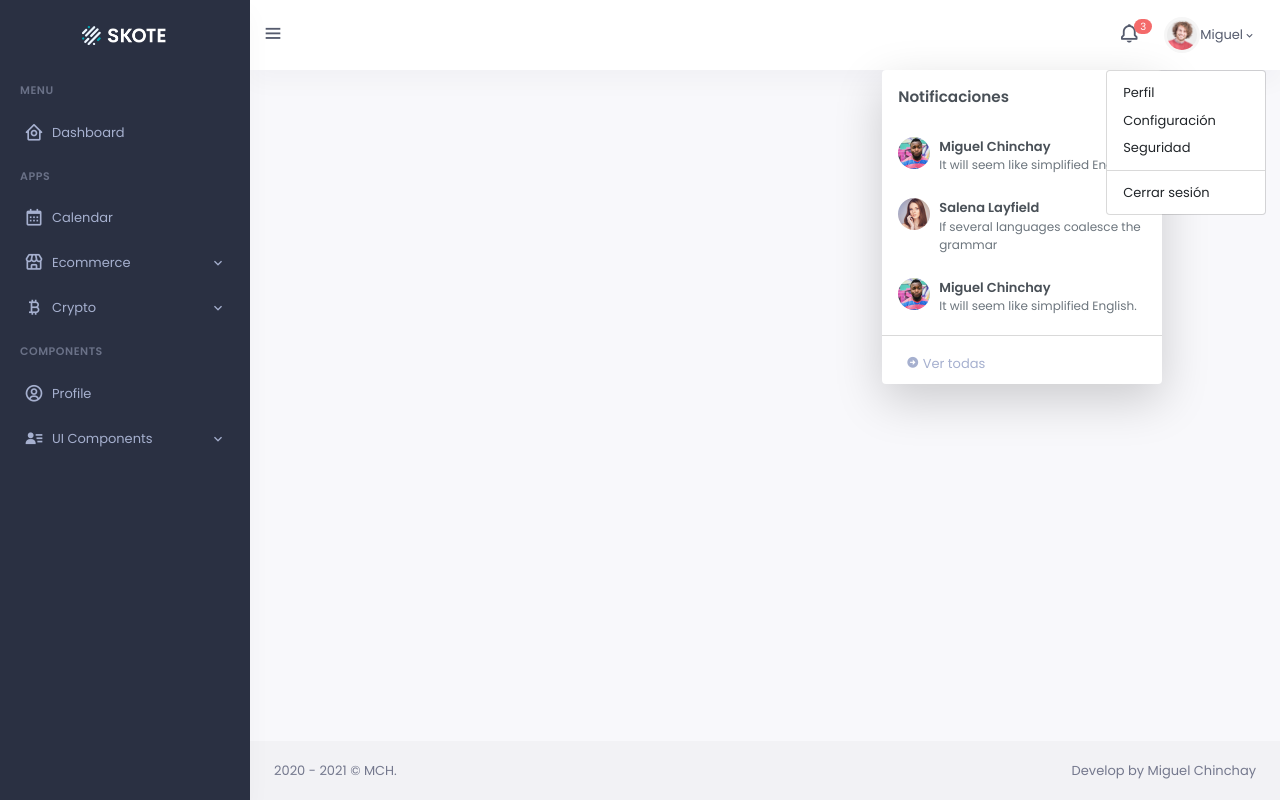
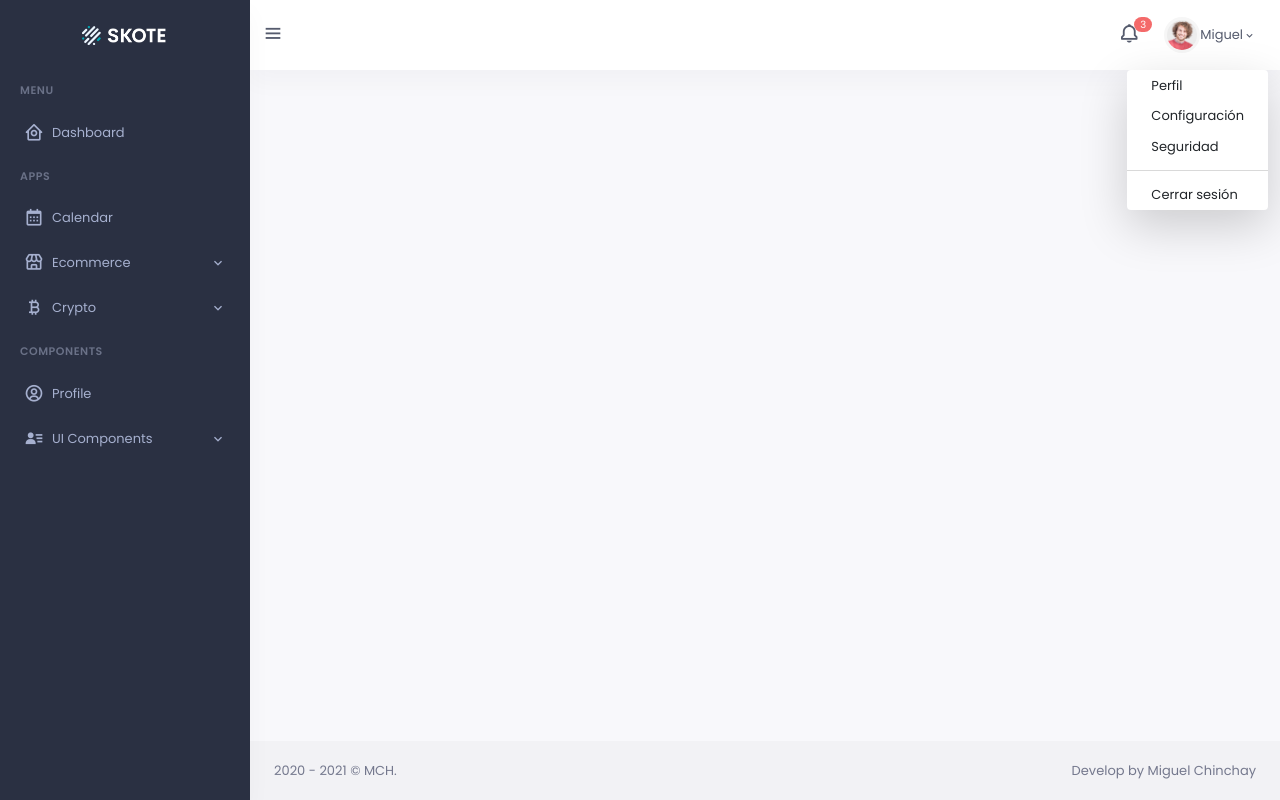
Before and after one commit to MiguDeveloper/sigma-frontend, an Angular app: page / in a window 1280 px wide. Both pictures are taken after a click on the button "Miguel". Built offline with nearby package versions, Linux system fonts and the light colour scheme.

Commit message:
feat(dropdown) navbar listo submenu

```diff
--- /dev/null
+++ b/src/app/pages/navbar/navbar-item/navbar-item.component.html
@@ -0,0 +1 @@
+<ng-content></ng-content>
--- /dev/null
+++ b/src/app/pages/navbar/navbar-item/navbar-item.component.scss
@@ -0,0 +1,3 @@
+:host {
+  height: 100%;
+}
--- /dev/null
+++ b/src/app/pages/navbar/navbar-item/navbar-item.component.ts
@@ -0,0 +1,34 @@
+import {
+  Component,
+  OnInit,
+  HostListener,
+  Output,
+  EventEmitter,
+} from '@angular/core';
+
+@Component({
+  selector: 'sg-navbar-item',
+  templateUrl: './navbar-item.component.html',
+  styleUrls: ['./navbar-item.component.scss'],
+})
+export class NavbarItemComponent implements OnInit {
+  dentro = false;
+  private wasInside = false;
+  constructor() {}
+
+  ngOnInit(): void {}
+
+  @HostListener('click')
+  clickInside() {
+    this.dentro = true;
+    this.wasInside = true;
+  }
+
+  @HostListener('document:click')
+  clickOut() {
+    if (!this.wasInside) {
+      this.dentro = false;
+    }
+    this.wasInside = false;
+  }
+}
--- a/src/app/pages/navbar/navbar.component.html
+++ b/src/app/pages/navbar/navbar.component.html
@@ -7,29 +7,34 @@
     </div>
     <div class="box-flex">
       <div class="btn-group-dropdown box-flex">
+        <sg-navbar-item #itemNotificacion>
           <button
             class="btn-nav btn-header font-size-22 noti-icon"
-          id="button-alignment"
             type="button"
           >
             <i class="bx bx-bell"></i>
             <sg-counter-badge>3</sg-counter-badge>
           </button>
-        <ul class="sg-menu-dd sg-menu-dd--size list-unstyled">
+        </sg-navbar-item>
+        <ul
+          class="sg-menu-dd sg-menu-dd--size list-unstyled {{
+            itemNotificacion.dentro ? 'show' : ''
+          }}"
+        >
           <div class="p-1r">
             <div class="flex-space-between">
               <h3>Notificaciones</h3>
             </div>
           </div>
           <li>
-            <a class="notificacion-item" href="#">
-              <div class="notificacion-item__container">
+            <a class="menu-item menu-item--notif" href="#">
+              <div class="menu-item__container">
                 <img
                   src="./assets/avatar-migudev.jpg"
                   alt="migudev"
                   class="rounded-circle avatar-xs"
                 />
-                <div class="notificacion-item__body flex-column">
+                <div class="menu-item__body flex-column">
                   <h6>Miguel Chinchay</h6>
                   <div class="font-size-12 text-muted">
                     It will seem like simplified English.
@@ -39,14 +44,14 @@
             </a>
           </li>
           <li>
-            <a class="notificacion-item" href="#">
-              <div class="notificacion-item__container">
+            <a class="menu-item menu-item--notif" href="#">
+              <div class="menu-item__container">
                 <img
                   src="./assets/avatar-girl.jpg"
                   alt="migudev"
                   class="rounded-circle avatar-xs"
                 />
-                <div class="notificacion-item__body flex-column">
+                <div class="menu-item__body flex-column">
                   <h6>Salena Layfield</h6>
                   <div class="font-size-12 text-muted">
                     If several languages coalesce the grammar
@@ -56,14 +61,14 @@
             </a>
           </li>
           <li>
-            <a class="notificacion-item" href="#">
-              <div class="notificacion-item__container">
+            <a class="menu-item menu-item--notif" href="#">
+              <div class="menu-item__container">
                 <img
                   src="./assets/avatar-migudev.jpg"
                   alt="migudev"
                   class="rounded-circle avatar-xs"
                 />
-                <div class="notificacion-item__body flex-column">
+                <div class="menu-item__body flex-column">
                   <h6>Miguel Chinchay</h6>
                   <div class="font-size-12 text-muted">
                     It will seem like simplified English.
@@ -80,39 +85,35 @@
         </ul>
       </div>
 
-      <div dropdown [autoClose]="true" class="btn-group-dropdown">
-        <button
-          dropdownToggle
-          id="button-basic"
-          aria-controls="dropdown-basic"
-          class="btn-nav btn-header box-flex dropdown-toggle"
-          type="button"
-        >
+      <div class="btn-group-dropdown">
+        <sg-navbar-item #itemProfile>
+          <button class="btn-nav btn-header box-flex" type="button">
             <img
               class="header-profile-user rounded-circle"
-            src="../../../assets/user-5.jpeg"
+              src="assets/user-5.jpeg"
               alt=""
             />
             <span>Miguel</span>
             <i class="bx bx-chevron-down"></i>
           </button>
+        </sg-navbar-item>
         <ul
-          *dropdownMenu
-          id="dropdown-basic"
-          class="dropdown-menu"
-          role="menu"
-          aria-labelledby="button-basic"
+          class="sg-menu-dd list-unstyled {{
+            itemProfile.dentro ? 'show' : ''
+          }}"
         >
-          <li role="menuitem"><a class="dropdown-item" href="#">Perfil</a></li>
-          <li role="menuitem">
-            <a class="dropdown-item" href="#">Configuración</a>
+          <li>
+            <a class="menu-item" href="#">Perfil</a>
           </li>
-          <li role="menuitem">
-            <a class="dropdown-item" href="#">Seguridad</a>
+          <li>
+            <a class="menu-item" href="#">Configuración</a>
+          </li>
+          <li>
+            <a class="menu-item" href="#">Seguridad</a>
           </li>
           <li class="divider dropdown-divider"></li>
-          <li role="menuitem">
-            <a class="dropdown-item" href="#">Cerrar sesión</a>
+          <li>
+            <a class="menu-item" href="#">Cerrar sesión</a>
           </li>
         </ul>
       </div>
--- a/src/app/pages/pages.module.ts
+++ b/src/app/pages/pages.module.ts
@@ -11,9 +11,10 @@ import { PagesRoutingModule } from './pages-routing.module';
 import { PagesComponent } from './pages.component';
 import { NavbarComponent } from './navbar/navbar.component';
 import { FooterComponent } from './footer/footer.component';
+import { NavbarItemComponent } from './navbar/navbar-item/navbar-item.component';
 
 @NgModule({
-  declarations: [PagesComponent, NavbarComponent, FooterComponent],
+  declarations: [PagesComponent, NavbarComponent, FooterComponent, NavbarItemComponent],
   imports: [
     CommonModule,
     SigmaModule,
--- a/src/theme/sass/components/_navbar.scss
+++ b/src/theme/sass/components/_navbar.scss
@@ -15,6 +15,7 @@
   color: var(--sg-color-item-header);
   cursor: pointer;
   padding: 0 0.75rem;
+  height: 36px;
 }
 
 .header-profile-user {
@@ -49,9 +50,9 @@
 
 .sg-menu-dd {
   position: absolute;
-  top: 70px;
+  top: 53px;
   left: auto;
-  right: -10px;
+  right: 0;
   background: white;
   max-width: 280px;
   box-shadow: 0 1rem 3rem rgb(0 0 0 / 18%);
@@ -59,21 +60,33 @@
   border: 0 solid rgba(0, 0, 0, 0.15);
   color: var(--sg-color-primary);
   z-index: 1;
+  display: none;
+  animation-name: DropDownSlide;
+  animation-duration: 0.3s;
 
   &--size {
     width: 320px;
   }
+
+  &.show {
+    display: block;
+  }
 }
 
-.notificacion-item {
+.menu-item {
   display: block;
   width: 100%;
-  padding: 0.75rem 1rem;
+  padding: 0.35rem 1.5rem;
   font-weight: 400;
   color: var(--sg-color-item-dd);
 
   &:hover {
     background: var(--sg-color-bg-item-dd);
+    color: var(--sg-color-menu-item-hover);
+  }
+
+  &--notif {
+    padding: 0.75rem 1rem;
   }
 
   &__container {
@@ -88,3 +101,12 @@
     }
   }
 }
+
+@keyframes DropDownSlide {
+  from {
+    transform: translateY(10px);
+  }
+  to {
+    transform: translateY(0);
+  }
+}
--- a/src/theme/sass/core/_general.scss
+++ b/src/theme/sass/core/_general.scss
@@ -51,7 +51,6 @@ a {
   display: flex;
   justify-content: center;
   align-items: center;
-  height: 100%;
   position: relative;
 }
 
--- a/src/theme/sass/core/_variables.scss
+++ b/src/theme/sass/core/_variables.scss
@@ -13,6 +13,7 @@
   --sg-color-item-dd: #212529;
   --sg-color-bg-item-dd: #f6f6f6;
   --sg-color-text-muted: #74788d;
+  --sg-color-menu-item-hover: #1e2125;
 
   --sg-btn-primary: #556ee6;
   --sg-btn-primary-hover: #485ec4;
```
Also changed, not shown: 1 other file (tests, documents, lock files or other folders). Lines whose indentation alone changed are shown as unchanged.
